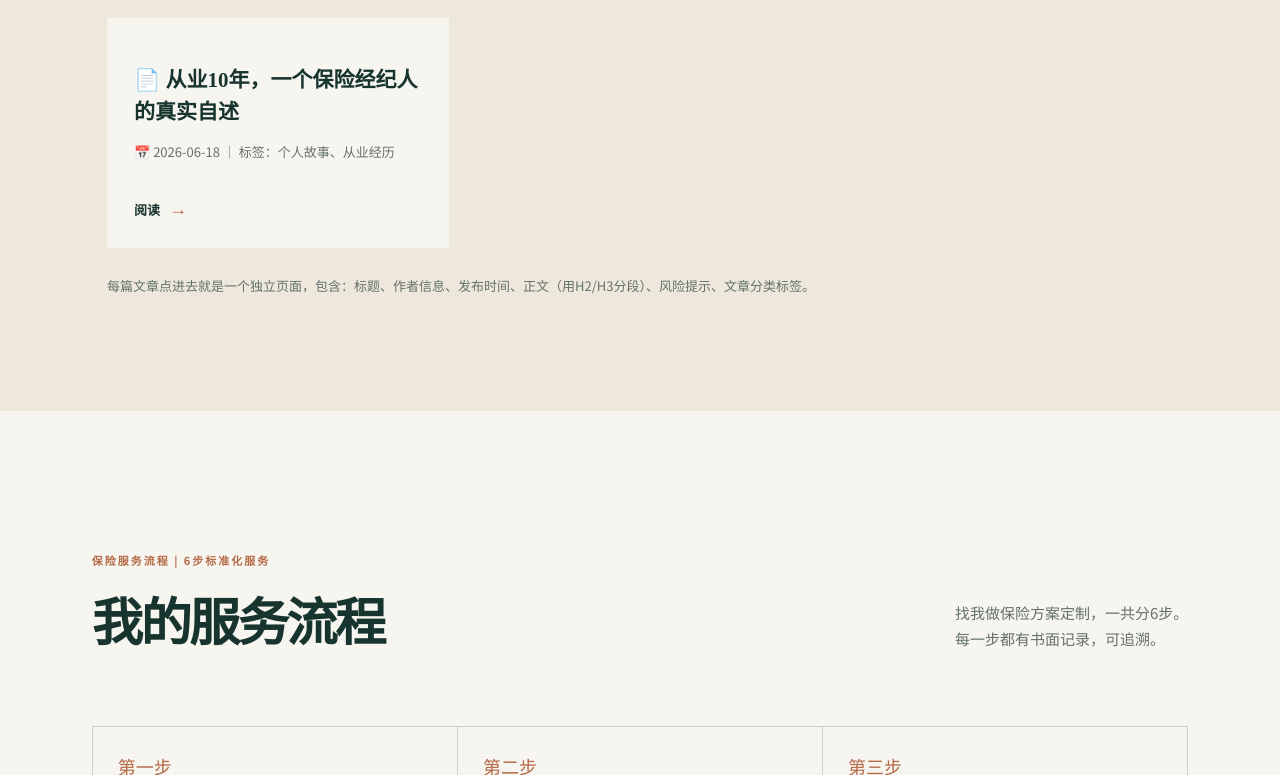
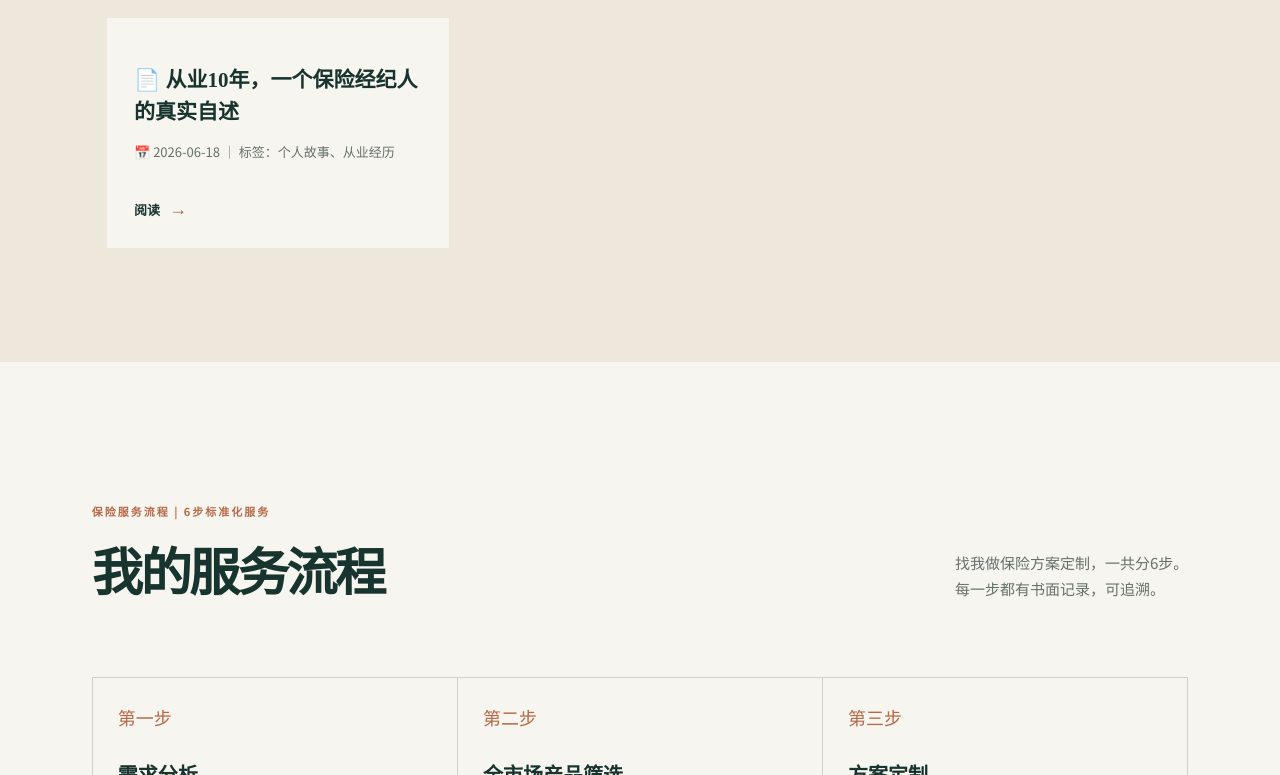
Before and after one commit to Moehringen/websiteg, a plain HTML site: page index.html in a window 1280 px wide. Shown: the part 3132-3907 px from the top of the page. Drawn offline with Linux system fonts and the light colour scheme.

Commit message:
Remove editorial note from article section

```diff
--- a/index.html
+++ b/index.html
@@ -21,7 +21,7 @@
       <section class="metrics section" aria-label="核心数据区"><div><strong>210<span>+</span></strong><p>家庭</p></div><div><strong>650<span>+</span></strong><p>保单</p></div><div><strong>400<span>万</span></strong><p>理赔</p></div><div><strong>92<span>%</span></strong><p>留存率</p></div></section>
       <section class="about section" aria-label="首页关于我"><p class="eyebrow">关于我一句话</p><div class="about-grid"><h2>2016年加入保险行业，前中兴通讯10年技术商务岗。</h2><div><p>2021年复旦大学进修保险专业，同年达成MDRT会员。</p><p class="statement">不催单、不代签名、不承诺避税避债。</p></div></div></section>
       <section id="about" class="about section"><p class="eyebrow">关于郭爽 | 深圳保险经纪人 | 从业10年</p><div class="about-grid"><h2>关于我</h2><div><h3>从业经历</h3><p>2006-2016：中兴通讯 · 商务技术岗<br />2016-至今：保险经纪人 · 深圳</p><h3>专业资质</h3><p>- 国家保险从业资格证（持证）<br />- 2021年 复旦大学 · 保险课程进修<br />- 2021年 MDRT（百万圆桌会议）会员</p><h3>荣誉奖项</h3><p>- 2020年 大童保险“卓越销售顾问”<br />- 2020年 大童保险“最受客户欢迎顾问”</p><h3>服务数据</h3><p>- 累计服务家庭：210+<br />- 托管保单数：650+<br />- 协助理赔金额：近400万元<br />- 方案留存率：92%</p><h3>专业边界</h3><p>- 不销售非保险金融产品<br />- 不代客户签名<br />- 不承诺“绝对避债”</p><p class="statement">所有数据均可追溯，MDRT及大童荣誉证书可在相关官网查询验证。</p></div></div></section>
-      <section id="articles" class="articles section"><div class="section-heading"><div><p class="eyebrow">保险文章 | 家庭资产配置 · 传承 · 保障</p><h2>文章列表</h2></div></div><p class="category-list">全部 | 家庭资产配置 | 传承与隔离 | 保障规划 | 服务与托管</p><div class="article-grid"><article><h3>📄 存款利率跌到1%，年收入100万的家庭该怎么配置资产？</h3><p>📅 2026-06-30 ｜ 标签：资产配置、利率下行</p><a href="https://example.com/articles/deposit-rate" target="_blank" rel="noreferrer">阅读 <span>→</span></a></article><article><h3>📄 大额保单怎么传给子女不用交税？路径拆解</h3><p>📅 2026-06-26 ｜ 标签：传承、大额保单</p><a href="https://example.com/articles/large-policy" target="_blank" rel="noreferrer">阅读 <span>→</span></a></article><article><h3>📄 保险方案定制，我的6步标准流程</h3><p>📅 2026-06-23 ｜ 标签：服务流程、方案定制</p><a href="https://example.com/articles/service-process" target="_blank" rel="noreferrer">阅读 <span>→</span></a></article><article><h3>📄 从业10年，一个保险经纪人的真实自述</h3><p>📅 2026-06-18 ｜ 标签：个人故事、从业经历</p><a href="https://example.com/articles/personal-story" target="_blank" rel="noreferrer">阅读 <span>→</span></a></article></div><p class="article-note">每篇文章点进去就是一个独立页面，包含：标题、作者信息、发布时间、正文（用H2/H3分段）、风险提示、文章分类标签。</p></section>
+      <section id="articles" class="articles section"><div class="section-heading"><div><p class="eyebrow">保险文章 | 家庭资产配置 · 传承 · 保障</p><h2>文章列表</h2></div></div><p class="category-list">全部 | 家庭资产配置 | 传承与隔离 | 保障规划 | 服务与托管</p><div class="article-grid"><article><h3>📄 存款利率跌到1%，年收入100万的家庭该怎么配置资产？</h3><p>📅 2026-06-30 ｜ 标签：资产配置、利率下行</p><a href="https://example.com/articles/deposit-rate" target="_blank" rel="noreferrer">阅读 <span>→</span></a></article><article><h3>📄 大额保单怎么传给子女不用交税？路径拆解</h3><p>📅 2026-06-26 ｜ 标签：传承、大额保单</p><a href="https://example.com/articles/large-policy" target="_blank" rel="noreferrer">阅读 <span>→</span></a></article><article><h3>📄 保险方案定制，我的6步标准流程</h3><p>📅 2026-06-23 ｜ 标签：服务流程、方案定制</p><a href="https://example.com/articles/service-process" target="_blank" rel="noreferrer">阅读 <span>→</span></a></article><article><h3>📄 从业10年，一个保险经纪人的真实自述</h3><p>📅 2026-06-18 ｜ 标签：个人故事、从业经历</p><a href="https://example.com/articles/personal-story" target="_blank" rel="noreferrer">阅读 <span>→</span></a></article></div></section>
       <section id="process" class="process section"><p class="eyebrow">保险服务流程 | 6步标准化服务</p><div class="section-heading"><h2>我的服务流程</h2><p>找我做保险方案定制，一共分6步。<br />每一步都有书面记录，可追溯。</p></div><ol class="steps"><li><span>第一步</span><div><h3>需求分析</h3><p>聊什么：家庭结构、财务状况、过往保单、你真正担心的事<br />需要时间：1-2小时</p></div></li><li><span>第二步</span><div><h3>全市场产品筛选</h3><p>我不属于任何一家保险公司，没有“必须推哪家”的压力<br />根据你的需求，在全市场范围筛选合适的产品</p></div></li><li><span>第三步</span><div><h3>方案定制</h3><p>方案里会写明：配什么险种、为什么配、保额怎么算的、保费是否可承受</p></div></li><li><span>第四步</span><div><h3>协助投保</h3><p>重点协助健康告知——帮你判断哪些病史需要告知、怎么告知最稳妥</p></div></li><li><span>第五步</span><div><h3>保单托管</h3><p>统一归档、年度检视、受益人更新</p></div></li><li><span>第六步</span><div><h3>理赔代办</h3><p>协助整理材料、走流程、对接保险公司<br />如果遇到争议，站在你这边帮你协商处理</p></div></li></ol><p class="article-note">保险产品具体保障以合同条款为准，本文不构成投保建议。</p></section>
       <section id="faq" class="faq section"><div><p class="eyebrow">保险常见问题 FAQ</p><h2>常见问题</h2></div><div class="faq-list"><details open><summary>保险经纪人和保险代理人有什么区别？<span>+</span></summary><p>代理人代表保险公司，只能卖一家的产品。<br />经纪人代表客户，可以在全市场筛选产品。<br />我是经纪人，不属于任何一家保险公司。</p></details><details><summary>保险方案定制需要多久？<span>+</span></summary><p>通常3-7个工作日。<br />先做1-2小时需求分析，然后我回去做方案，出来后当面或线上讲解，你确认没问题再推进。</p></details><details><summary>保单托管怎么收费？<span>+</span></summary><p>根据家庭保单数量299元（2份保单）-999元（上限）<br />目的是帮你把家里所有保单统一管起来，避免过期、避免理赔时没人管。</p></details><details><summary>理赔代办需要准备什么材料？<span>+</span></summary><p>主要看理赔类型。<br />我会在理赔前给你一份清单，你照着准备就行，我帮你整理和提交。</p></details><details><summary>年收入100万的家庭，保险应该占多少？<span>+</span></summary><p>参考标准普尔家庭资产配置象限图，“保命的钱”建议占比15%-20%。<br />具体比例需要根据你的家庭结构、负债、风险偏好来定，不是一刀切。</p></details><details><summary>大额保单真的能免税吗？<span>+</span></summary><p>指定了受益人的人身保险金，不计入遗产，不征遗产税。<br />但前提是受益人必须是指定，不是法定。<br />如果写“法定”，保险金就成了遗产，合规免税路径就断了。</p></details></div></section>
       <section id="contact" class="contact section"><p class="eyebrow">联系郭爽 | 深圳保险经纪人</p><h2>联系我</h2><p>如果你有保险相关问题，欢迎通过以下方式找到我。</p><div class="contact-cards"><a href="https://www.xiaohongshu.com/" target="_blank" rel="noreferrer"><span>📱 小红书</span><strong>深圳大童郭爽</strong><i>↗</i></a><a href="https://www.zhihu.com/" target="_blank" rel="noreferrer"><span>📱 知乎</span><strong>深圳大童郭爽</strong><i>↗</i></a><a href="https://www.toutiao.com/" target="_blank" rel="noreferrer"><span>📱 今日头条</span><strong>深圳大童郭爽</strong><i>↗</i></a></div><div class="contact-copy"><h3>咨询流程</h3><p>1. 在小红书/知乎/头条私信我，告诉我你的基本需求，说不清的请私信留手机号或者微信号<br />2. 我会在2个工作日内回复你<br />3. 确认需求后，安排线上或线下的需求分析</p><h3>特别说明</h3><p>所有咨询服务首次200元，如成交保单或者中途感觉不专业随时可退。<br />我没有上传手机号到网站，所有咨询通过私信发起——保护双方隐私。</p></div></section>
```
